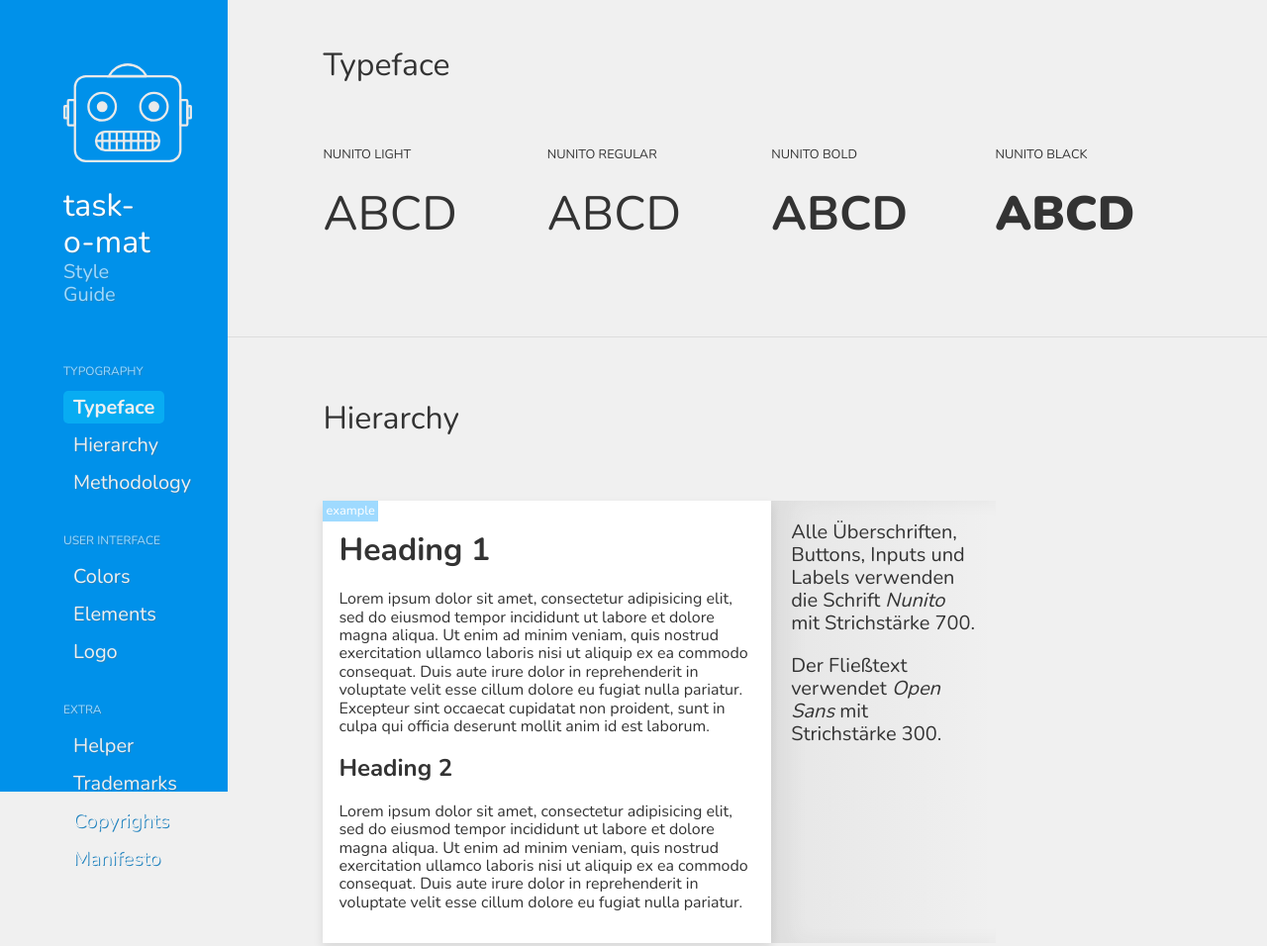
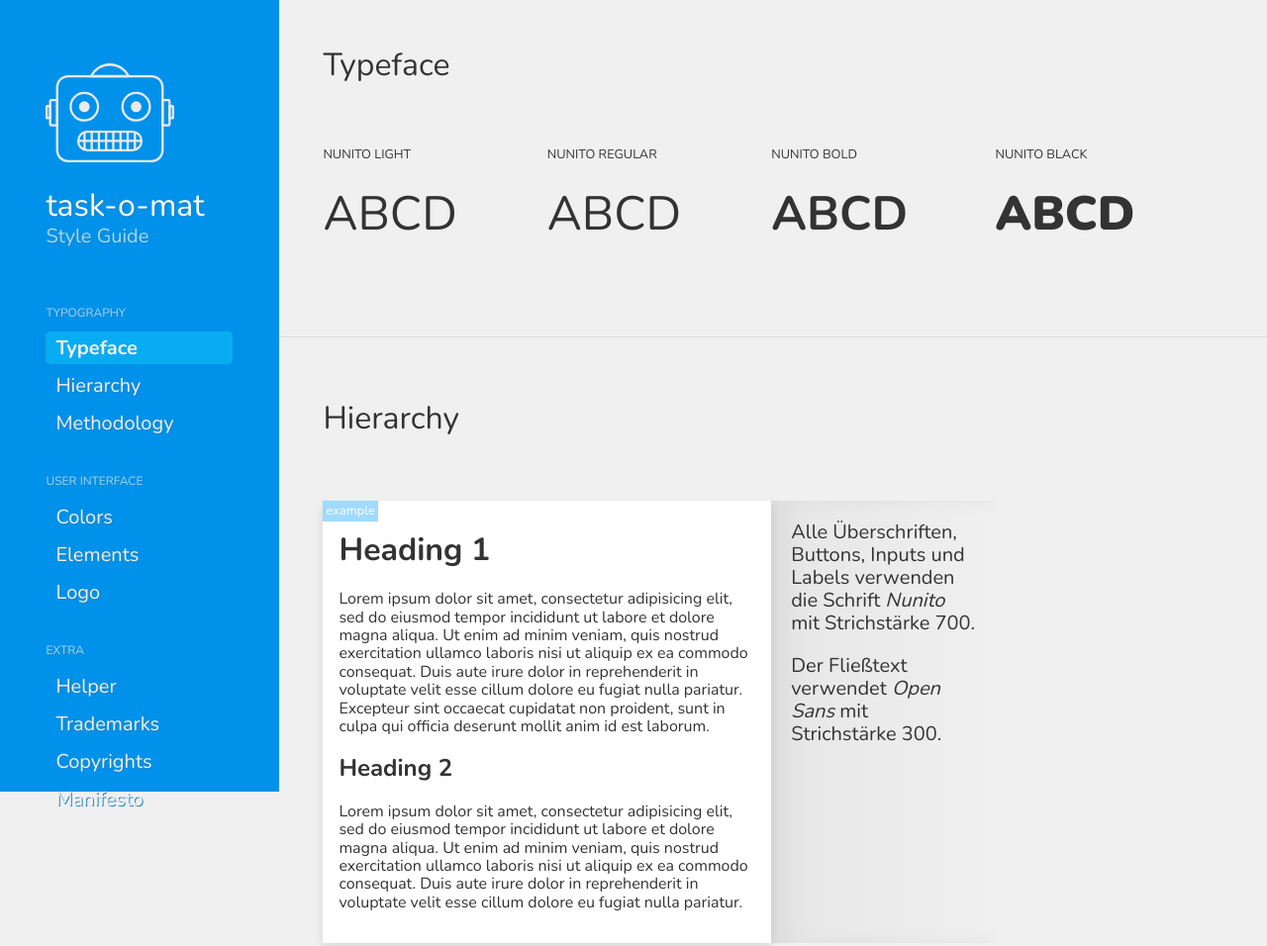
Before and after one commit to imba28/mmp2.github.io, a website: page src/index.html in a window 1280 px wide. Shown: the top 956 px of the page at 99% size. Drawn offline with nearby package versions, Linux system fonts and the light colour scheme; files that its build step writes are made by us from their sources.

Commit message:
fix(menu): fix word breaking

```diff
--- a/src/sass/layout/_menu.scss
+++ b/src/sass/layout/_menu.scss
@@ -2,7 +2,7 @@
     position: fixed;
     left: 0;
     top: 0;
-    padding: 4em 4em 2em 4em;
+    padding: 4em 2.9em 2em 2.9em;
     height: 100%;
     width: $menu-width;
     box-sizing: border-box;
--- a/src/sass/layout/_responsive.scss
+++ b/src/sass/layout/_responsive.scss
@@ -1,6 +1,13 @@
+@media (max-width: 1400px) {
+    .sidebar {
+        width: 22%;
+    }
+}
+
+
 @media (max-width: 1200px) {
     .sidebar {
-        width: 25%;
+        width: 27%;
     }
 
     main {
```
